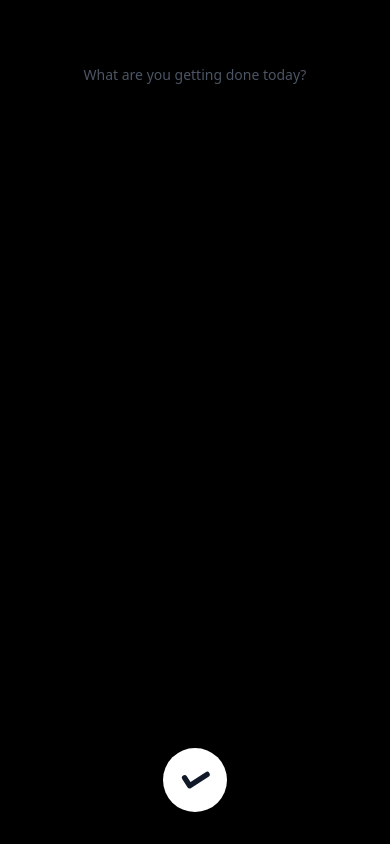
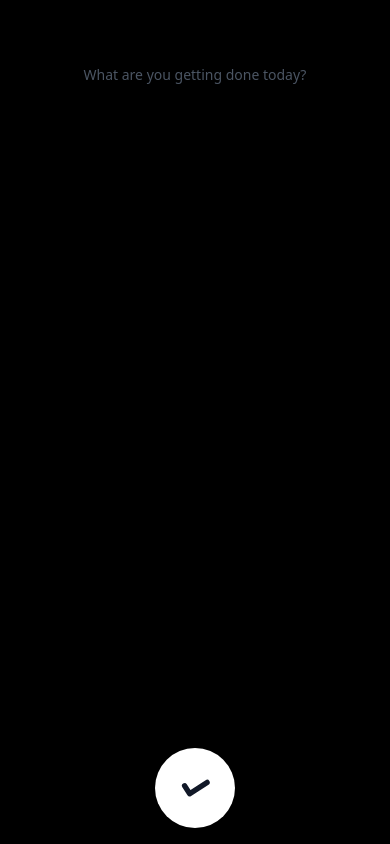
Before and after one commit to Unwindmeinstead/Do-Done, a React (Create React App) app: page / in a window 390 px wide. Built offline with nearby package versions, Linux system fonts and the light colour scheme.

Commit message:
Optimize app for full screen mobile experience with proper viewport handling, touch targets, and responsive design

```diff
--- a/src/App.js
+++ b/src/App.js
@@ -205,11 +205,23 @@ export default function MinimalistTodo() {
   };
 
   return (
-    <div className={`h-screen w-screen fixed inset-0 flex flex-col transition-colors duration-300 overflow-hidden ${
-      darkMode ? 'bg-black text-white' : 'bg-white text-black'
-    }`}>
+    <div
+      className={`flex flex-col transition-colors duration-300 overflow-hidden ${
+        darkMode ? 'bg-black text-white' : 'bg-white text-black'
+      }`}
+      style={{
+        position: 'fixed',
+        top: 0,
+        left: 0,
+        right: 0,
+        bottom: 0,
+        width: '100vw',
+        height: '100vh',
+        minHeight: '100vh'
+      }}
+    >
       {/* Todo List */}
-      <div className="flex-1 px-6 pb-32 max-w-md mx-auto w-full">
+      <div className="flex-1 px-4 sm:px-6 pb-32 max-w-sm sm:max-w-md mx-auto w-full">
         {todos.length === 0 ? (
           <div className="text-center py-16">
             <p className="text-gray-600 text-sm font-light leading-relaxed">
@@ -221,7 +233,7 @@ export default function MinimalistTodo() {
             {todos.map((todo) => (
               <div
                 key={todo.id}
-                className={`group flex items-center gap-3 p-4 rounded-lg transition-colors ${
+                className={`group flex items-center gap-3 p-3 sm:p-4 rounded-lg transition-colors ${
                   darkMode
                     ? 'bg-zinc-900 hover:bg-zinc-800'
                     : 'bg-gray-50 hover:bg-gray-100 border border-gray-200'
@@ -267,8 +279,8 @@ export default function MinimalistTodo() {
       </div>
 
       {/* Add Button / Input */}
-      <div className="fixed bottom-0 left-0 right-0 p-6 pb-8 pointer-events-none">
-        <div className="max-w-md mx-auto pointer-events-auto">
+      <div className="fixed bottom-0 left-0 right-0 p-4 sm:p-6 pb-safe-bottom sm:pb-8 pointer-events-none">
+        <div className="max-w-sm sm:max-w-md mx-auto pointer-events-auto">
           {showInput ? (
             <div className={`rounded-full p-2 shadow-2xl overflow-hidden ${
               darkMode ? 'bg-zinc-900' : 'bg-white border border-gray-200'
@@ -314,7 +326,7 @@ export default function MinimalistTodo() {
             <div className="flex justify-center overflow-hidden relative">
               <div
                 ref={carouselRef}
-                className="relative w-28 h-16 flex items-center justify-center"
+                className="relative w-32 sm:w-28 h-20 sm:h-16 flex items-center justify-center"
                 onTouchStart={handleTouchStart}
                 onTouchEnd={handleTouchEnd}
               >
@@ -331,7 +343,7 @@ export default function MinimalistTodo() {
                     handleButtonRelease();
                     handleTouchEnd(e);
                   }}
-                  className={`absolute w-16 h-16 rounded-full bg-white hover:bg-gray-50 flex items-center justify-center shadow-2xl transition-all active:scale-95 ${
+                  className={`absolute w-20 h-20 sm:w-16 sm:h-16 rounded-full bg-white hover:bg-gray-50 flex items-center justify-center shadow-2xl transition-all active:scale-95 ${
                     isRecording ? 'bg-gray-100' : ''
                   } ${carouselPosition === 0 ? 'opacity-100 translate-x-0' : 'opacity-0 translate-x-[-100%]'}`}
                   style={{
@@ -348,7 +360,7 @@ export default function MinimalistTodo() {
                 {/* Settings Button */}
                 <button
                   onClick={openSettings}
-                  className={`absolute w-16 h-16 rounded-full bg-white hover:bg-gray-50 flex items-center justify-center shadow-2xl transition-all active:scale-95 ${
+                  className={`absolute w-20 h-20 sm:w-16 sm:h-16 rounded-full bg-white hover:bg-gray-50 flex items-center justify-center shadow-2xl transition-all active:scale-95 ${
                     carouselPosition === 1 ? 'opacity-100 translate-x-0' : carouselPosition === 0 ? 'opacity-0 translate-x-[100%]' : 'opacity-0 translate-x-[-100%]'
                   }`}
                   style={{
@@ -361,7 +373,7 @@ export default function MinimalistTodo() {
                 {/* Insights Button */}
                 <button
                   onClick={openInsights}
-                  className={`absolute w-16 h-16 rounded-full bg-white hover:bg-gray-50 flex items-center justify-center shadow-2xl transition-all active:scale-95 ${
+                  className={`absolute w-20 h-20 sm:w-16 sm:h-16 rounded-full bg-white hover:bg-gray-50 flex items-center justify-center shadow-2xl transition-all active:scale-95 ${
                     carouselPosition === 2 ? 'opacity-100 translate-x-0' : 'opacity-0 translate-x-[100%]'
                   }`}
                   style={{
@@ -378,10 +390,10 @@ export default function MinimalistTodo() {
 
       {/* Settings Modal */}
       {showSettings && (
-        <div className={`fixed inset-0 z-50 flex items-center justify-center p-6 backdrop-blur-sm ${
+        <div className={`fixed inset-0 z-50 flex items-center justify-center p-4 sm:p-6 backdrop-blur-sm ${
           darkMode ? 'bg-black/50' : 'bg-black/30'
         }`}>
-          <div className={`rounded-2xl p-6 max-w-sm w-full mx-4 shadow-2xl ${
+          <div className={`rounded-2xl p-4 sm:p-6 max-w-sm w-full mx-4 shadow-2xl ${
             darkMode ? 'bg-white' : 'bg-gray-900'
           }`}>
             <div className="text-center">
@@ -482,10 +494,10 @@ export default function MinimalistTodo() {
 
       {/* Insights Modal */}
       {showInsights && (
-        <div className={`fixed inset-0 z-50 flex items-center justify-center p-6 backdrop-blur-sm ${
+        <div className={`fixed inset-0 z-50 flex items-center justify-center p-4 sm:p-6 backdrop-blur-sm ${
           darkMode ? 'bg-black/50' : 'bg-black/30'
         }`}>
-          <div className={`rounded-2xl p-6 max-w-sm w-full mx-4 shadow-2xl ${
+          <div className={`rounded-2xl p-4 sm:p-6 max-w-sm w-full mx-4 shadow-2xl ${
             darkMode ? 'bg-white' : 'bg-gray-900'
           }`}>
             <div className="text-center">
--- a/src/index.css
+++ b/src/index.css
@@ -11,19 +11,26 @@
   html, body {
     margin: 0;
     padding: 0;
-    width: 100%;
+    width: 100vw;
     height: 100vh;
-    height: 100svh; /* Use small viewport height for mobile */
+    min-height: 100vh;
+    min-height: 100svh;
     overflow: hidden;
     background: #000000;
     -webkit-overflow-scrolling: touch;
     touch-action: manipulation;
+    position: fixed;
+    top: 0;
+    left: 0;
+    right: 0;
+    bottom: 0;
   }
 
   #root {
-    width: 100%;
+    width: 100vw;
     height: 100vh;
-    height: 100svh; /* Use small viewport height for mobile */
+    min-height: 100vh;
+    min-height: 100svh;
     overflow: hidden;
     position: fixed;
     top: 0;
```
